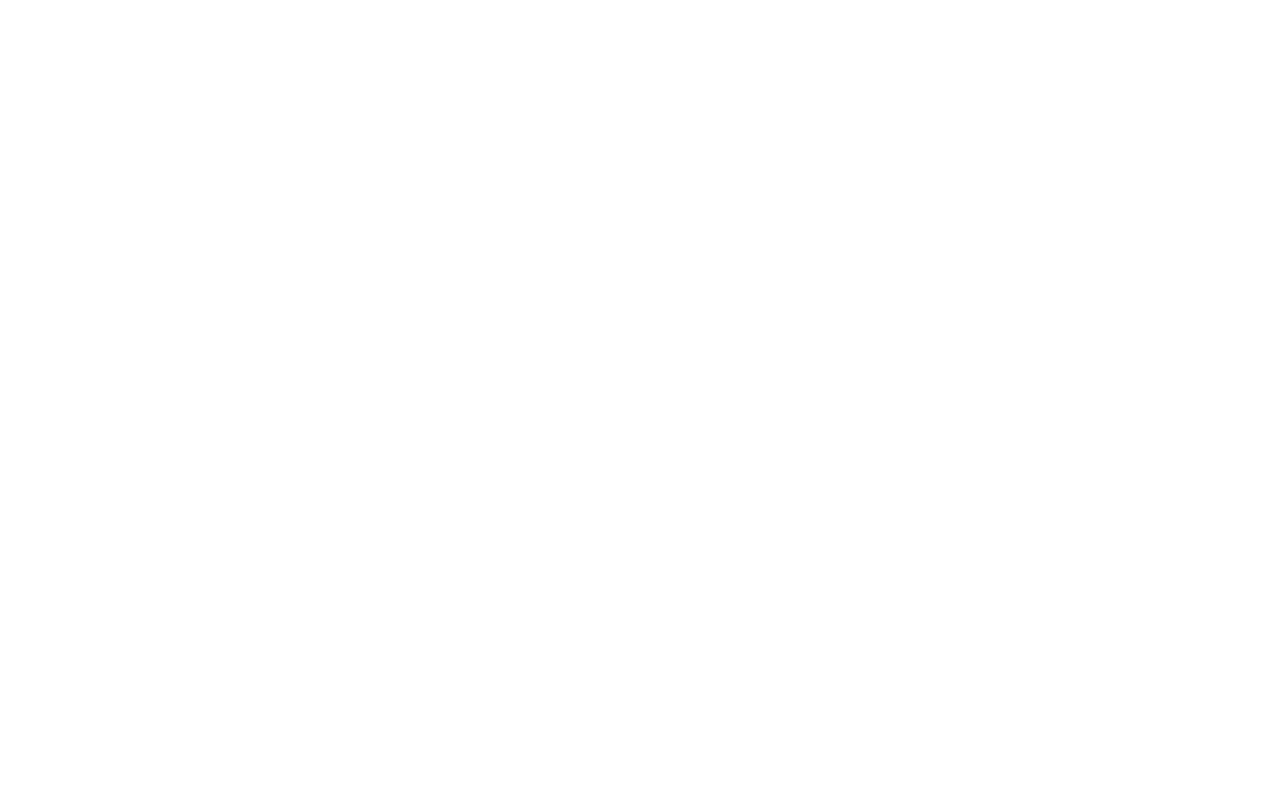
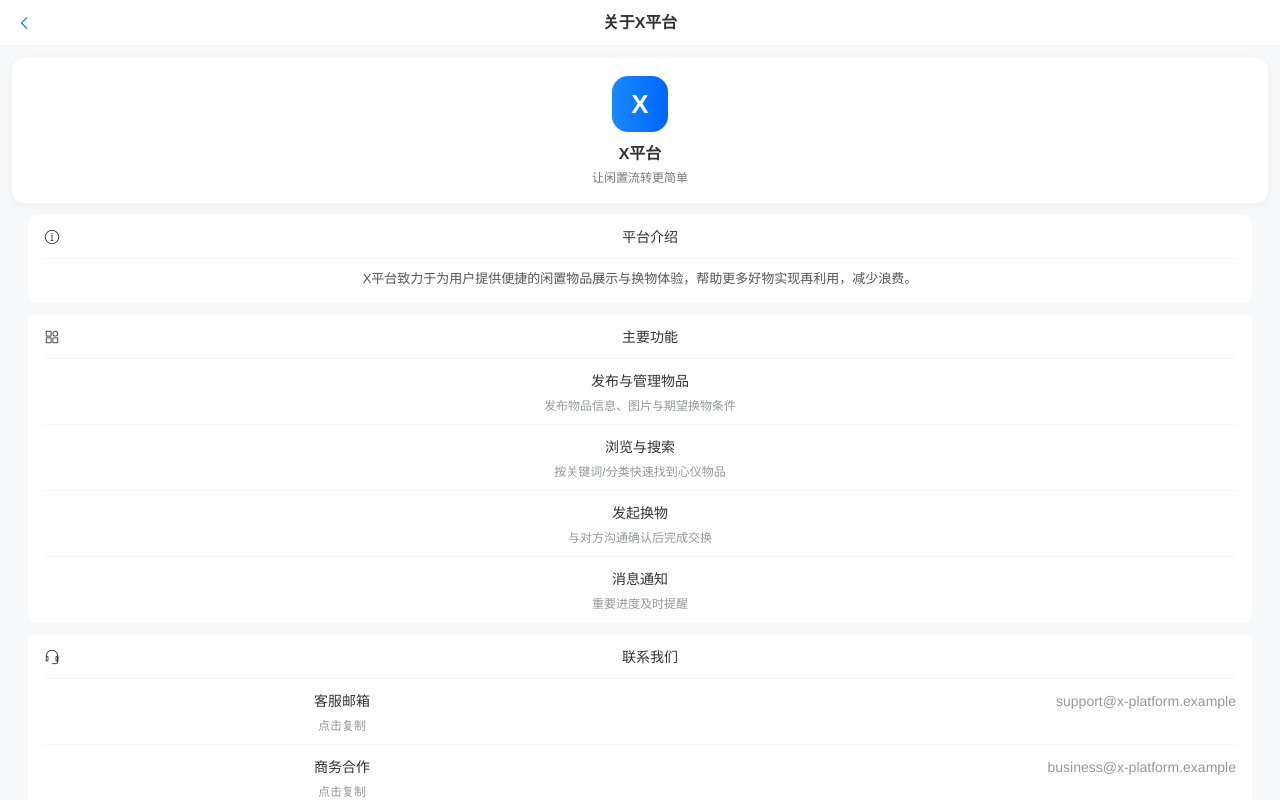
Before and after one commit to xiexifeng/tradex_front, a Vue app: page /user/about in a window 1280 px wide. Before the commit this address had no page. Shown: the top 800 px of the page. Built offline with nearby package versions, Linux system fonts and the light colour scheme; sample sign-in values are in the browser's storage.

Commit message:
feat: 帮助与客服&关于X平台 页面占位

```diff
--- a/src/router/index.ts
+++ b/src/router/index.ts
@@ -82,6 +82,18 @@
     path: '/user/settings',
     name: 'settings',
     component: () => import(/* webpackChunkName: "settings" */ '../views/user/SettingsView.vue'),
+    meta: { requiresAuth: true }
+  },
+  {
+    path: '/user/help',
+    name: 'help',
+    component: () => import(/* webpackChunkName: "help" */ '../views/help/HelpView.vue'),
+    meta: { requiresAuth: true }
+  },
+  {
+    path: '/user/about',
+    name: 'userAbout',
+    component: () => import(/* webpackChunkName: "help" */ '../views/help/AboutPlatformView.vue'),
     meta: { requiresAuth: true }
   },
   {
--- /dev/null
+++ b/src/views/help/AboutPlatformView.vue
@@ -0,0 +1,131 @@
+<template>
+  <div class="about-page">
+    <van-nav-bar title="关于X平台" left-arrow @click-left="onBack" />
+
+    <div class="content">
+      <div class="brand">
+        <div class="logo">X</div>
+        <div class="name">X平台</div>
+        <div class="desc">让闲置流转更简单</div>
+      </div>
+
+      <van-cell-group inset class="group">
+        <van-cell title="平台介绍" icon="info-o" />
+        <div class="paragraph">
+          X平台致力于为用户提供便捷的闲置物品展示与换物体验，帮助更多好物实现再利用，减少浪费。
+        </div>
+      </van-cell-group>
+
+      <van-cell-group inset class="group">
+        <van-cell title="主要功能" icon="apps-o" />
+        <van-cell title="发布与管理物品" label="发布物品信息、图片与期望换物条件" />
+        <van-cell title="浏览与搜索" label="按关键词/分类快速找到心仪物品" />
+        <van-cell title="发起换物" label="与对方沟通确认后完成交换" />
+        <van-cell title="消息通知" label="重要进度及时提醒" />
+      </van-cell-group>
+
+      <van-cell-group inset class="group">
+        <van-cell title="联系我们" icon="service-o" />
+        <van-cell title="客服邮箱" :value="supportEmail" label="点击复制" @click="copyText(supportEmail)" />
+        <van-cell title="商务合作" :value="bizEmail" label="点击复制" @click="copyText(bizEmail)" />
+      </van-cell-group>
+
+      <van-cell-group inset class="group">
+        <van-cell title="法律与协议" icon="description" />
+        <van-cell title="用户隐私协议" is-link @click="go('/agreement/privacy')" />
+        <van-cell title="换物使用协议" is-link @click="go('/agreement/swap')" />
+      </van-cell-group>
+
+      <div class="footer">© 2026 X平台</div>
+    </div>
+  </div>
+</template>
+
+<script setup lang="ts">
+import { useRouter } from 'vue-router';
+import { showToast } from 'vant';
+
+const router = useRouter();
+const supportEmail = 'support@x-platform.example';
+const bizEmail = 'business@x-platform.example';
+
+const onBack = () => router.back();
+const go = (path: string) => router.push(path);
+
+const copyText = async (text: string) => {
+  try {
+    if (navigator?.clipboard?.writeText) {
+      await navigator.clipboard.writeText(text);
+      showToast('已复制');
+      return;
+    }
+  } catch (e) {
+    // ignore
+  }
+  showToast('复制失败，请手动复制');
+};
+</script>
+
+<style scoped lang="scss">
+.about-page {
+  min-height: 100vh;
+  background: #f7f8fa;
+}
+
+.content {
+  padding: 12px;
+}
+
+.brand {
+  background: #fff;
+  border-radius: 12px;
+  padding: 18px 12px;
+  margin-bottom: 12px;
+  text-align: center;
+  box-shadow: 0 2px 8px rgba(0, 0, 0, 0.04);
+}
+
+.logo {
+  width: 56px;
+  height: 56px;
+  margin: 0 auto 8px;
+  border-radius: 16px;
+  background: linear-gradient(to right, #1989fa, #0066ff);
+  color: #fff;
+  display: flex;
+  align-items: center;
+  justify-content: center;
+  font-size: 26px;
+  font-weight: 700;
+}
+
+.name {
+  font-size: 16px;
+  font-weight: 700;
+  color: #333;
+}
+
+.desc {
+  margin-top: 4px;
+  font-size: 12px;
+  color: #777;
+}
+
+.group {
+  margin-bottom: 12px;
+}
+
+.paragraph {
+  padding: 10px 16px 14px;
+  font-size: 13px;
+  color: #555;
+  line-height: 20px;
+}
+
+.footer {
+  text-align: center;
+  color: #999;
+  font-size: 12px;
+  padding: 8px 0 4px;
+}
+</style>
--- /dev/null
+++ b/src/views/help/HelpView.vue
@@ -0,0 +1,110 @@
+<template>
+  <div class="help-page">
+    <van-nav-bar title="帮助与客服" left-arrow @click-left="onBack" />
+
+    <div class="content">
+      <van-cell-group inset class="group">
+        <van-cell title="常见问题" icon="question-o" />
+      </van-cell-group>
+
+      <van-collapse v-model="activeNames" accordion class="collapse">
+        <van-collapse-item name="1" title="如何发布物品？">
+          进入首页或“发布”入口，按提示填写物品名称、描述、图片与期望换物条件，提交后即可在列表中展示。
+        </van-collapse-item>
+        <van-collapse-item name="2" title="如何发起换物/交易？">
+          在物品详情页点击“发起换物/交换”，与对方确认物品状态、物流方式、交付时间等信息后再进行确认。
+        </van-collapse-item>
+        <van-collapse-item name="3" title="验证码收不到怎么办？">
+          请确认手机号是否填写正确、短信是否被拦截；可稍后重试或更换网络环境。若仍无法收到，请联系在线客服协助处理。
+        </van-collapse-item>
+        <van-collapse-item name="4" title="出现纠纷怎么处理？">
+          建议优先与对方协商解决；如协商不成，可在通知/反馈入口提交证据（聊天记录、物流信息、照片等），我们会尽力协助核查。
+        </van-collapse-item>
+      </van-collapse>
+
+      <van-cell-group inset class="group">
+        <van-cell title="联系客服" icon="service-o" />
+        <van-cell
+          title="在线客服"
+          is-link
+          label="工作日 09:00-18:00（示例）"
+          @click="onOnlineService"
+        />
+        <van-cell
+          title="客服邮箱"
+          :value="supportEmail"
+          label="点击复制"
+          @click="copyText(supportEmail)"
+        />
+        <van-cell
+          title="意见反馈"
+          is-link
+          label="提交问题与建议（示例入口）"
+          @click="onFeedback"
+        />
+      </van-cell-group>
+
+      <van-cell-group inset class="group">
+        <van-cell title="相关协议" icon="description" />
+        <van-cell title="用户隐私协议" is-link @click="go('/agreement/privacy')" />
+        <van-cell title="换物使用协议" is-link @click="go('/agreement/swap')" />
+      </van-cell-group>
+    </div>
+  </div>
+</template>
+
+<script setup lang="ts">
+import { ref } from 'vue';
+import { useRouter } from 'vue-router';
+import { showToast } from 'vant';
+
+const router = useRouter();
+const activeNames = ref<string | string[]>('1');
+const supportEmail = 'support@x-platform.example';
+
+const onBack = () => router.back();
+const go = (path: string) => router.push(path);
+
+const onOnlineService = () => {
+  showToast('在线客服入口待接入');
+};
+
+const onFeedback = () => {
+  showToast('反馈入口待接入');
+};
+
+const copyText = async (text: string) => {
+  try {
+    if (navigator?.clipboard?.writeText) {
+      await navigator.clipboard.writeText(text);
+      showToast('已复制');
+      return;
+    }
+  } catch (e) {
+    // ignore
+  }
+  showToast('复制失败，请手动复制');
+};
+</script>
+
+<style scoped lang="scss">
+.help-page {
+  min-height: 100vh;
+  background: #f7f8fa;
+}
+
+.content {
+  padding: 12px;
+}
+
+.group {
+  margin-bottom: 12px;
+}
+
+.collapse {
+  margin: 0 0 12px;
+  border-radius: 12px;
+  overflow: hidden;
+  box-shadow: 0 2px 8px rgba(0, 0, 0, 0.04);
+}
+</style>
--- a/src/views/user/SettingsView.vue
+++ b/src/views/user/SettingsView.vue
@@ -145,48 +145,80 @@
 })
 </script>
 
-<style scoped>
+<style scoped lang="scss">
 .settings {
   min-height: 100vh;
-  background-color: #f7f8fa;
-  padding-bottom: 120px; /* 为底部操作区留出空间 */
   position: relative;
+  background: linear-gradient(180deg, #eaf2ff 0%, #f7f8fa 200px);
+  padding-bottom: 140px; /* 为底部操作区留出空间 */
+}
+
+.van-nav-bar {
+  :deep(.van-nav-bar__content) {
+    background: linear-gradient(to right, #1989fa, #0066ff);
+  }
+
+  :deep(.van-nav-bar__title),
+  :deep(.van-icon) {
+    color: #fff;
+  }
 }
 
 .settings-content {
-  padding: 12px;
+  padding: 12px 12px 0;
 }
 
 .settings-group {
   margin-bottom: 12px;
+
+  :deep(.van-cell-group--inset) {
+    border-radius: 14px;
+    overflow: hidden;
+    box-shadow: 0 2px 10px rgba(0, 0, 0, 0.05);
+  }
 }
 
 .bottom-actions {
   position: fixed;
-  bottom: 0;
   left: 0;
   right: 0;
-  padding: 12px;
-  background-color: #f7f8fa;
+  bottom: 0;
+  padding: 12px 12px calc(12px + env(safe-area-inset-bottom));
+  background: rgba(247, 248, 250, 0.9);
+  backdrop-filter: blur(8px);
+
+  :deep(.van-cell-group--inset) {
+    border-radius: 14px;
+    overflow: hidden;
+    box-shadow: 0 8px 24px rgba(0, 0, 0, 0.08);
+  }
 }
 
 .cell-icon {
-  margin-right: 8px;
+  margin-right: 10px;
   font-size: 20px;
-  color: #969799;
+  color: #1989fa;
 }
 
 :deep(.van-cell) {
   align-items: center;
-  padding: 16px;
+  padding: 16px 14px;
+}
+
+::deep(.van-cell:active) {
+  background-color: #f2f3f5;
 }
 
 .switch-account {
-  border-bottom: 1px solid #f5f5f5;
+  border-bottom: 1px solid #f2f3f5;
 }
 
 .logout-cell {
-  color: #ee0a24;
+  :deep(.van-cell__title),
+  :deep(.van-cell__value),
+  :deep(.van-icon) {
+    color: #ee0a24;
+  }
 }
 
 .logout-icon {
```
